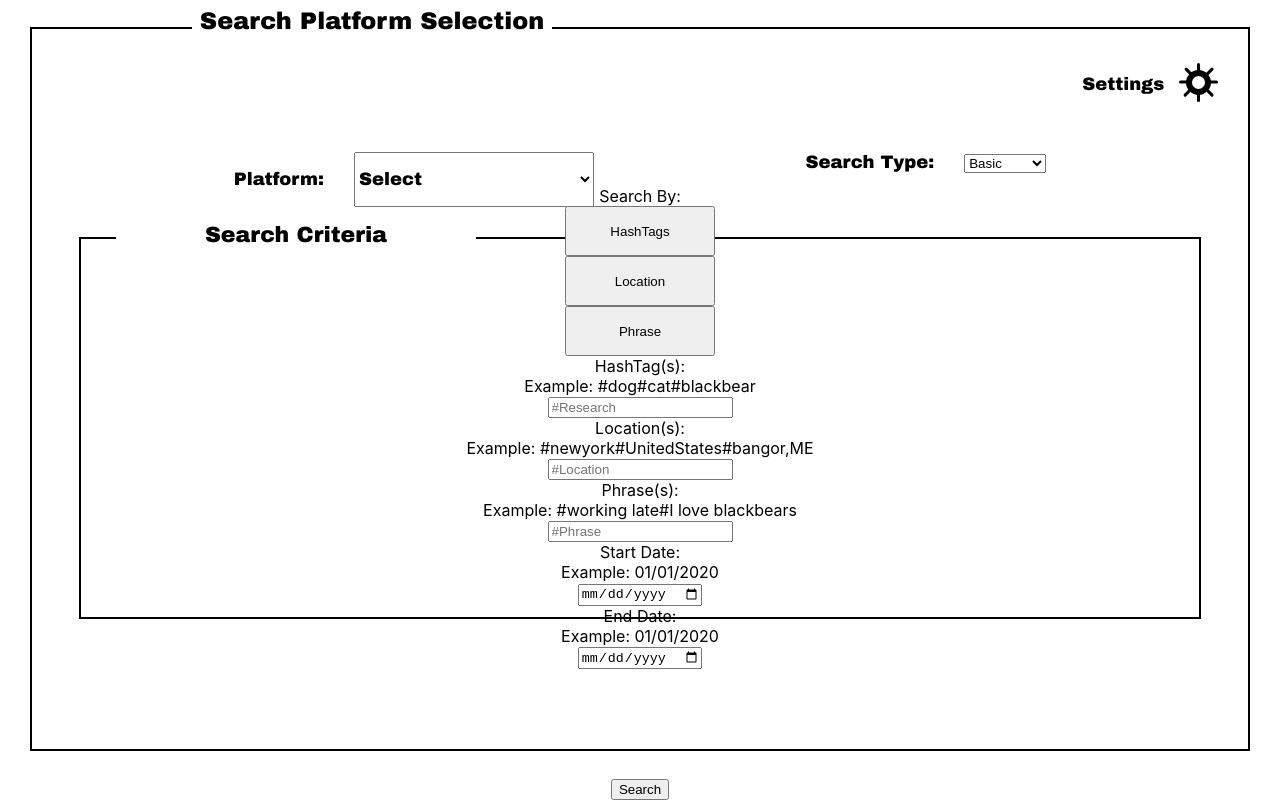
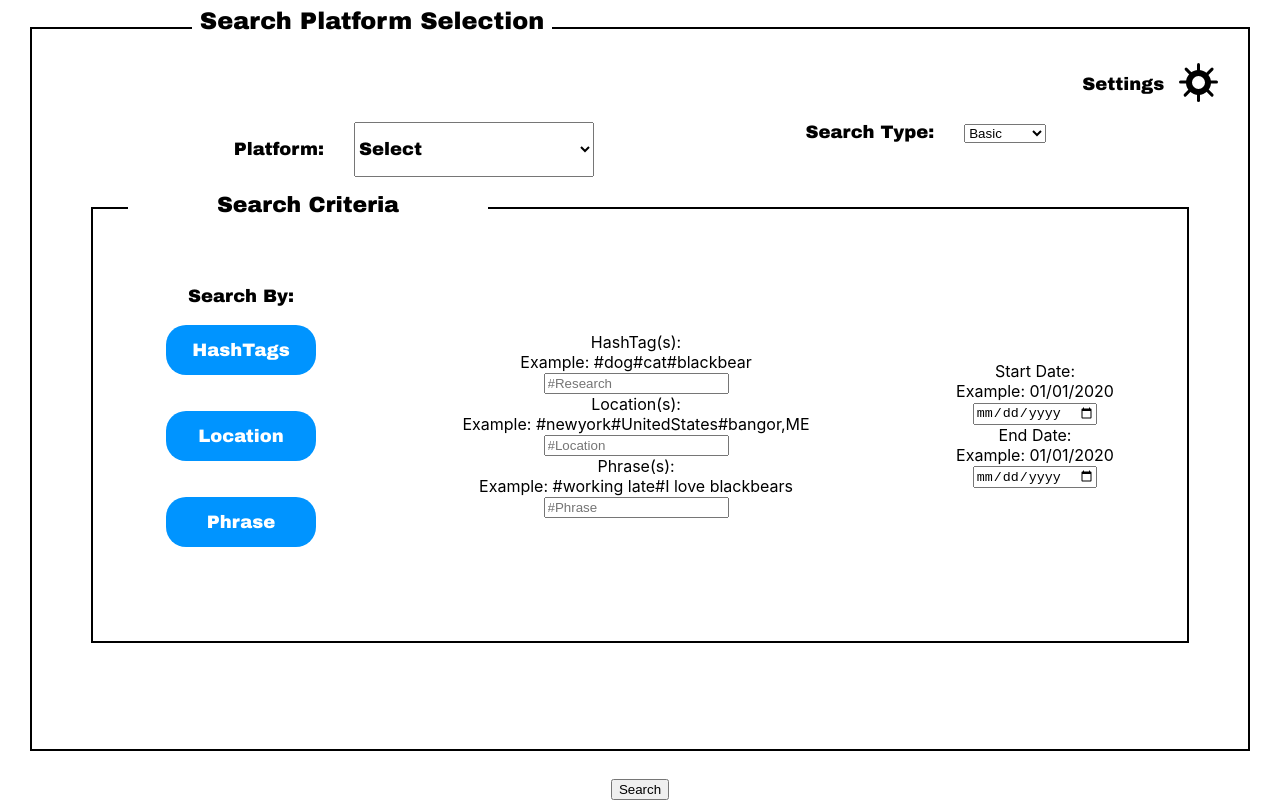
Before and after one commit to babytire/BBA-SocialScraper, a React (Create React App) app in the folder my-app/: page / in a window 1280 px wide. Built offline with nearby package versions, Linux system fonts and the light colour scheme.

Commit message:
search by CSS

```diff
--- a/my-app/src/components/SearchCriteriaPage.js
+++ b/my-app/src/components/SearchCriteriaPage.js
@@ -65,7 +65,6 @@ export default class SearchCriteriaPage extends Component {
                             </text>
                         </div>
                         <div className="searchCriteriaFormContainer">
-                            <div className="searchCriteraForm">
                             <div className="searchByContainer">
                                 <text className="searchByLabel">
                                     Search By:
@@ -157,7 +156,6 @@ export default class SearchCriteriaPage extends Component {
                         </div>
                     </div>
                 </div>
-                </div>
                 <div className="searchButtonContainer">
                     <button className="searchButton">
                         Search
--- a/my-app/src/components/css/SearchCriteriaPage.css
+++ b/my-app/src/components/css/SearchCriteriaPage.css
@@ -64,8 +64,8 @@
     margin-right: 30px;
 }
 .searchCriteriaFormContentContainer{
-    width: 1176px;
-    height: 420px;
+    width: 90vw;
+    height: 60vh;
 }
 .searchCriteriaFormLabelContainer{
     position: relative;
@@ -92,18 +92,34 @@
     margin-right: auto;
     margin-top: auto;
     margin-bottom: auto;
+    align-items: center;
+    justify-content: space-around;
     display: flex;
-    flex-direction: column;
-    align-items: center;
-    justify-content: center;
 }
 .searchByContainer{
     display: flex;
     flex-direction: column;
     align-items: center;
-    justify-content: center;
+    justify-content: space-evenly;
+    height: 35vh;
+}
+.searchByLabel{
+    font-family: Arial Black;
+    font-style: normal;
+    font-weight: normal;
+    font-size: 18px;
+    line-height: 23px;
 }
 .searchByContainer button{
     width: 150px;
     height: 50px;
+    background: #0094FF;
+    border-radius: 20px;
+    border: none;
+    margin: auto;
+    font-family: Arial Black;
+    font-style: normal;
+    font-weight: 900;
+    font-size: 18px;
+    color: #FFFFFF;
 }
```
Also changed, not shown: 1 other file (tests, documents, lock files or other folders). Lines whose indentation alone changed are shown as unchanged.
